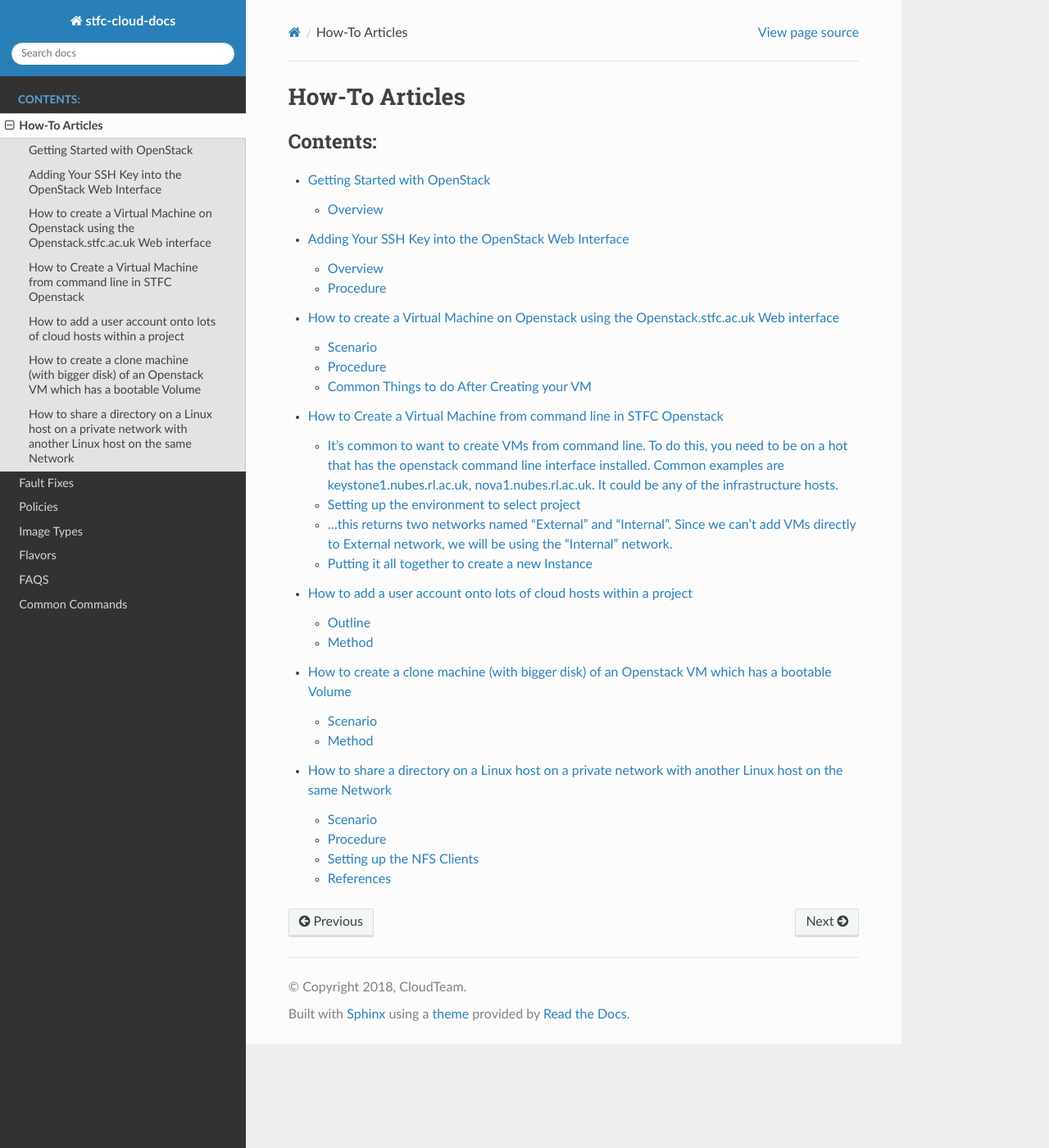
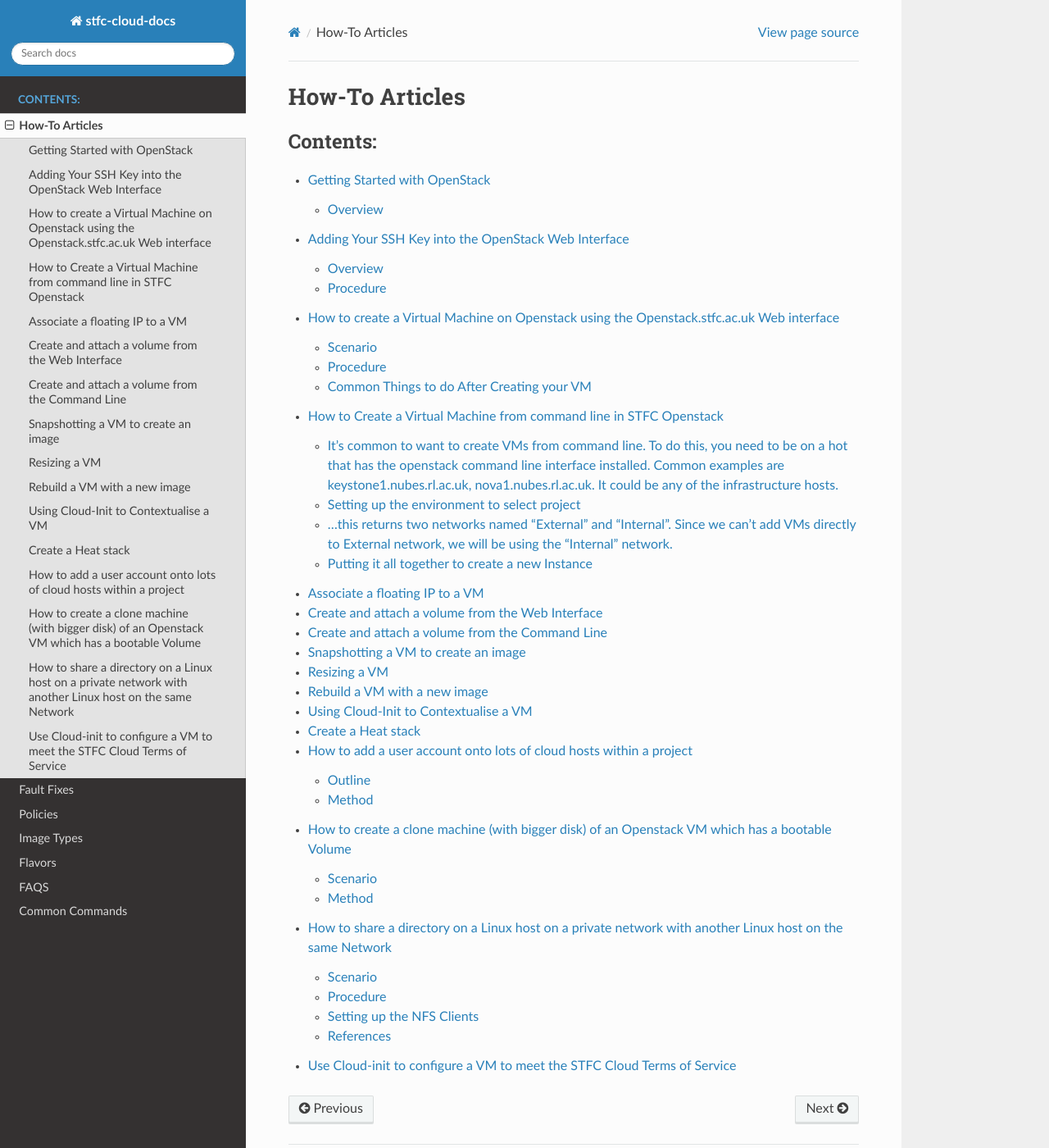
Before and after one commit to stfc/cloud-docs, a Sphinx documentation site: the page built from source/howto/index.rst, in a window 1280 px wide and 1400 px high. Shown: the whole window at 82% size. Built offline with Sphinx 7.4.7 and the Read the Docs theme 2.0.0, drawn with Linux system fonts in a browser that asks for light colours.

Commit message:
Add dummy files for additional how tos

```diff
--- /dev/null
+++ b/source/howto/AssociateAFloatingIP.rst
@@ -0,0 +1,5 @@
+==============
+Associate a floating IP to a VM
+==============
+
+Documentations coming soon
--- /dev/null
+++ b/source/howto/ComplyWithSTFCCloudTerms.rst
@@ -0,0 +1,5 @@
+==============
+Use Cloud-init to configure a VM to meet the STFC Cloud Terms of Service
+==============
+
+Documentations coming soon
--- /dev/null
+++ b/source/howto/CreateAHeatStack.rst
@@ -0,0 +1,5 @@
+==============
+Create a Heat stack
+==============
+
+Documentations coming soon
--- /dev/null
+++ b/source/howto/CreateVolumeFromCommandLine.rst
@@ -0,0 +1,5 @@
+==============
+Create and attach a volume from the Command Line
+==============
+
+Documentations coming soon
--- /dev/null
+++ b/source/howto/CreateVolumeFromWebInterface.rst
@@ -0,0 +1,5 @@
+==============
+Create and attach a volume from the Web Interface
+==============
+
+Documentations coming soon
--- /dev/null
+++ b/source/howto/RebuildVM.rst
@@ -0,0 +1,5 @@
+==============
+Rebuild a VM with a new image
+==============
+
+Documentations coming soon
--- /dev/null
+++ b/source/howto/ResizeVM.rst
@@ -0,0 +1,5 @@
+==============
+Resizing a VM
+==============
+
+Documentations coming soon
--- /dev/null
+++ b/source/howto/SnapshotVM.rst
@@ -0,0 +1,5 @@
+==============
+Snapshotting a VM to create an image
+==============
+
+Documentations coming soon
--- /dev/null
+++ b/source/howto/UseCloudInit.rst
@@ -0,0 +1,5 @@
+==============
+Using Cloud-Init to Contextualise a VM
+==============
+
+Documentations coming soon
```
Also changed, not shown: source/howto/index.rst (+9 -0 lines).
